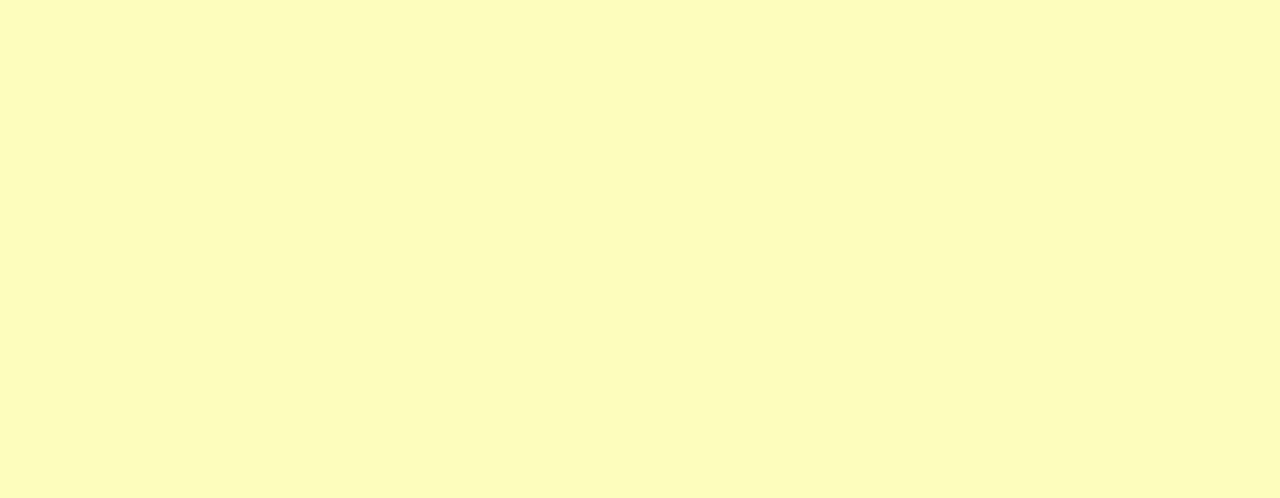
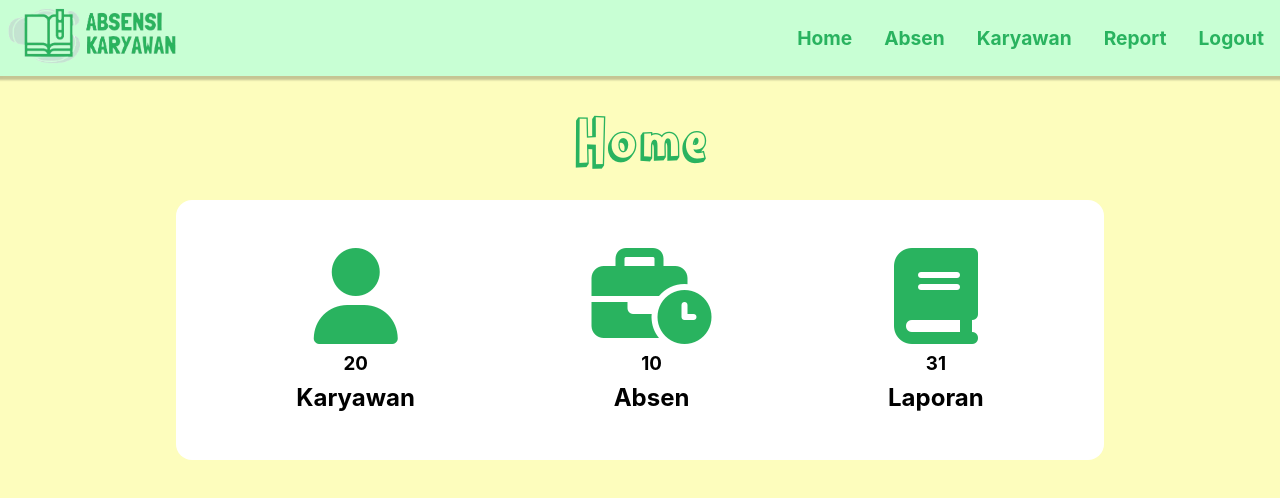
Before and after one commit to ahmadfaqih796/absensi-react, a React (Create React App) app: page /admin/beranda in a window 1280 px wide. Before the commit this address had no page. Shown: the top 498 px of the page. Built offline with nearby package versions, Linux system fonts and the light colour scheme.

Commit message:
update design admin beranda

```diff
--- a/public/index.html
+++ b/public/index.html
@@ -24,7 +24,8 @@
       work correctly both with client-side routing and a non-root public URL.
       Learn how to configure a non-root public URL by running `npm run build`.
     -->
-    <title>React App</title>
+		<script src="https://kit.fontawesome.com/8484f65b47.js" crossorigin="anonymous"></script>
+    <title>Absensi</title>
   </head>
   <body>
     <noscript>You need to enable JavaScript to run this app.</noscript>
--- a/src/App.js
+++ b/src/App.js
@@ -23,6 +23,7 @@ function App() {
           {/* <Route path="/transaksi" element={<TransaksiPage />} /> */}
 
         </Route>
+				<Route path="/admin/beranda" element={<Beranda />}/>
         <Route path="/login" element={<LoginAdmin />} />
         <Route path='/absensi' element={<Absensi />} />
       </Routes>
--- /dev/null
+++ b/src/assets/css/navigasi.css
@@ -0,0 +1,94 @@
+.navigation {
+  height: 60px;
+  width: 100%;
+  display: flex;
+  align-items: center;
+  position: relative;
+  padding: 0.5rem 0rem;
+  background-color: var(--primary-variant);
+  box-shadow: 0 2px 2px 2px rgba(9, 9, 9, 0.23);
+}
+.navigation .logo img {
+  width: 100%;
+  height: 60px;
+}
+.navigation-menu {
+  margin-left: auto;
+}
+
+.navigation-menu ul {
+  display: flex;
+  padding: 0;
+}
+.navigation-menu li {
+  list-style-type: none;
+  margin: 0 1rem;
+}
+.navigation-menu li a {
+  text-decoration: none;
+  display: block;
+  width: 100%;
+	font-size: 1.2rem;
+  color: #29b35f;
+	font-weight: 700;
+	transition: all 0.5s;
+}
+.navigation-menu li a:hover {
+	color: var(--secondary-variant);
+}
+
+.menu {
+  border: 0;
+  height: 40px;
+  width: 40px;
+  padding: 0.5rem;
+  border-radius: 50%;
+  background-color: #29b35f;
+  cursor: pointer;
+  transition: background-color 0.2s ease-in-out;
+
+  position: absolute;
+  top: 50%;
+  right: 25px;
+  transform: translateY(-50%);
+  display: none;
+}
+
+.menu:hover {
+  background-color: #2642af;
+}
+
+@media screen and (max-width: 768px) {
+  .menu {
+    display: block;
+  }
+}
+
+@media screen and (max-width: 768px) {
+  .navigation-menu ul {
+    position: absolute;
+    top: 60px;
+    left: 0;
+    flex-direction: column;
+    width: 100%;
+    height: calc(100vh - 77px);
+    background-color: white;
+  }
+  .navigation-menu li {
+    text-align: center;
+    margin: 0;
+  }
+  .navigation-menu li a {
+    width: 100%;
+    padding: 1.5rem 0;
+  }
+  .navigation-menu li:hover {
+    background-color: #eee;
+  }
+}
+
+@media screen and (max-width: 768px) {
+  .navigation-menu.expanded ul {
+    display: block;
+  }
+}
--- a/src/assets/css/root.css
+++ b/src/assets/css/root.css
@@ -6,6 +6,8 @@
   --error: #b00020;
   --succes: #c8ffd4;
   --surface: #fff;
+	--text-color: #000;
+	--text-color-primary:#29b35f;
 }
 body {
 	background-color: var(--primary);
@@ -22,6 +24,26 @@ table {
 	margin: 0 auto;
 	overflow-x: auto;
 }
+legend {
+	text-align: center;
+	font-size: 5rem;
+	font-family: flora;
+	margin: 1rem 0;
+	color: var(--text-color-primary);
+}
+.konten {
+	width: 70%;
+	background-color: var(--surface);
+	display: block;
+	border-radius: 1rem;
+	margin: 0 auto;
+	padding: 1rem;
+}
+
+@font-face {
+	font-family: flora;
+	src: url(../font/FloralFourDemo-rgAJx.otf);
+}
 h1 {
 	text-align: center;
 }
--- /dev/null
+++ b/src/assets/css/user/statik.css
@@ -0,0 +1,19 @@
+.statik {
+	justify-content: space-around;
+	display: flex;
+	margin: 1rem;
+	text-align: center;
+}
+.statik article {
+	padding: 1rem;
+}
+.statik i{
+	font-size: 6rem;
+	color: var(--text-color-primary);
+}
+.statik h2,
+.statik h3 {
+	text-align: center;
+	margin: 0.5rem 0 0 0;
+	font-weight: 700;
+}
--- a/src/components/Navbar.js
+++ b/src/components/Navbar.js
@@ -1,13 +1,13 @@
 import React from "react";
-import "../styles/Navbar.css";
-import absensi from "../assets/image/absensi.png"
+import "../assets/css/navigasi.css";
+import absensi from "../assets/image/logo-absensi.png";
 
-
-
-export default function Navbar() {
+const Navbar = ({logout}) => {
   return (
-    <nav className="navigation" >
-        <a href="/" className="absensi" > ABSENSI </a>
+    <nav className="navigation">
+      <a href="/" className="logo">
+        <img src={absensi} alt="" />
+      </a>
       <button className="menu">
         <svg
           xmlns="http://www.w3.org/2000/svg"
@@ -22,20 +22,27 @@ export default function Navbar() {
           />
         </svg>
       </button>
-      <div
-        className="navigation-menu">
+      <div className="navigation-menu">
         <ul>
           <li>
             <a href="/home">Home</a>
           </li>
-          <li>
-            <a href="/about">About</a>
+					<li>
+            <a href="/about">Absen</a>
           </li>
           <li>
-            <a href="/contact">Contact</a>
+            <a href="/about">Karyawan</a>
+          </li>
+          <li>
+            <a href="/contact">Report</a>
+          </li>
+					<li>
+            <a href="/login" onClick={logout}>Logout</a>
           </li>
         </ul>
       </div>
     </nav>
   );
-}
+};
+
+export default Navbar;
--- a/src/pages/admin/Beranda.js
+++ b/src/pages/admin/Beranda.js
@@ -1,16 +1,39 @@
+import "../../assets/css/user/statik.css";
 import { useNavigate } from "react-router-dom";
+import Navbar from "../../components/Navbar";
 
 const Beranda = () => {
-	const navigate = useNavigate()
-	const handleLogout = (e) => {
+  const navigate = useNavigate();
+  const handleLogout = (e) => {
     localStorage.removeItem("token");
+    localStorage.removeItem("email");
+    localStorage.removeItem("IS_LOGIN");
     navigate("/login");
   };
-  return(
-		<>
-			<h1>ini beranda admin</h1>
-			<button onClick={handleLogout} >Logout</button>
-		</>
-	)
-}
-export default Beranda
+  return (
+    <>
+      <Navbar logout={handleLogout} />
+      <legend>Home</legend>
+      <main className="konten">
+        <section className="statik">
+          <article>
+            <i class="fa-solid fa-user"></i>
+						<h3>20</h3>
+            <h2>Karyawan</h2>
+          </article>
+          <article>
+            <i class="fa-solid fa-business-time"></i>
+						<h3>10</h3>
+						<h2>Absen</h2>
+          </article>
+          <article>
+            <i class="fa-solid fa-book"></i>
+						<h3>31</h3>
+						<h2>Laporan</h2>
+          </article>
+        </section>
+      </main>
+    </>
+  );
+};
+export default Beranda;
```
Also changed, not shown: src/styles/Navbar.css (deleted, +0 -95 lines), src/assets/font/FloralFourDemo-rgAJx.otf (added), src/assets/image/logo-absensi.png (added).
